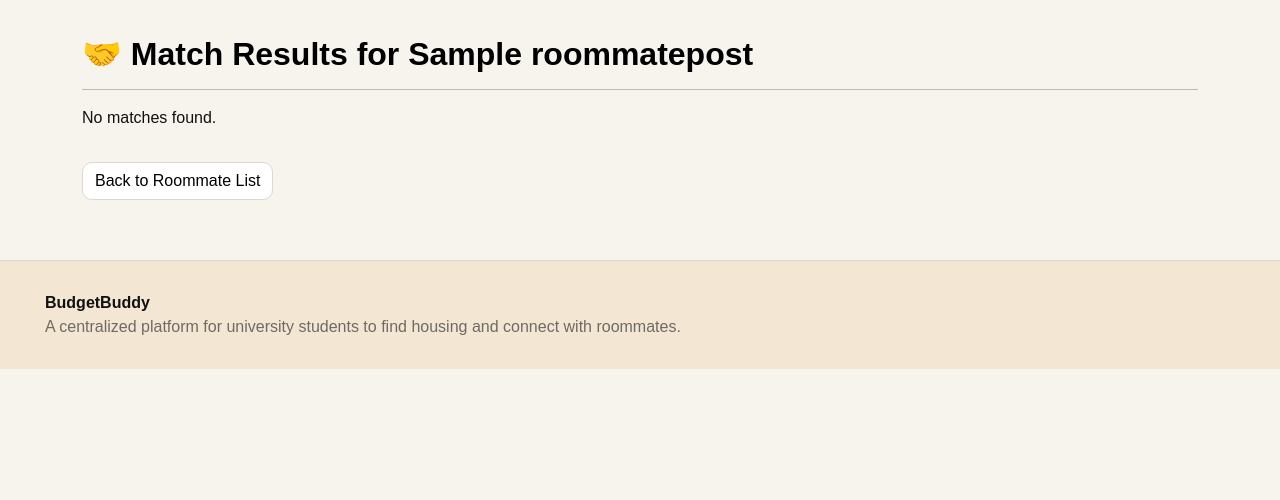
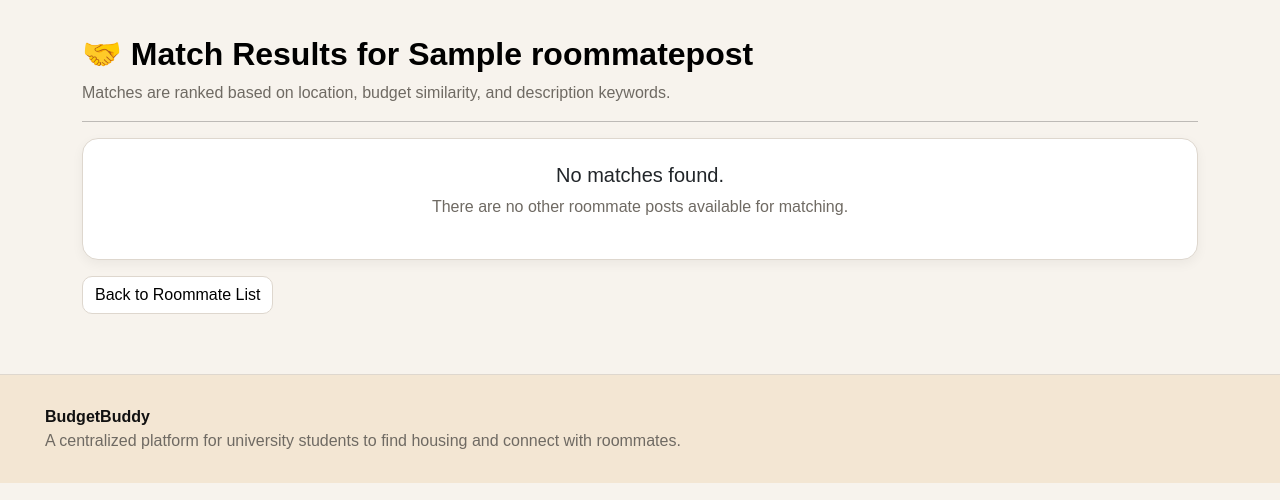
Before and after one commit to GordanEatCodes/GitProject-BudgetBuddy, a Django app: page /roommates/match/1/ in a window 1280 px wide. Shown: the part 83-583 px from the top of the page. Run offline with Django 5.2, Linux system fonts and the light colour scheme; tables that the repository leaves empty hold one stand-in row (values such as "Sample post").

Commit message:
add matching explanation

```diff
--- a/roommate/templates/roommate/match.html
+++ b/roommate/templates/roommate/match.html
@@ -4,9 +4,13 @@
 
 <h2>🤝 Match Results for {{ current.title }}</h2>
 
+<p class="text-muted">
+    Matches are ranked based on location, budget similarity, and description keywords.
+</p>
+
 <hr>
 
-{% for post, score in matches %}
+{% for post, score, reasons in matches %}
 
 <div class="card mb-3 p-3 shadow-sm">
 
@@ -22,15 +26,32 @@
         Posted on: {{ post.created_at|date:"d M Y, h:i A" }}
     </p>
 
-    <span class="badge bg-success">
+    <span class="badge bg-success mb-3">
         Match Score: {{ score }}
     </span>
+
+    <h6>Why matched?</h6>
+
+    <ul>
+        {% for reason in reasons %}
+            <li>{{ reason }}</li>
+        {% endfor %}
+    </ul>
+
+    <a href="{% url 'roommate_detail' post.id %}" class="btn btn-sm btn-dark">
+        View Details
+    </a>
 
 </div>
 
 {% empty %}
 
-<p>No matches found.</p>
+<div class="card p-4 text-center shadow-sm">
+    <h5>No matches found.</h5>
+    <p class="text-muted">
+        There are no other roommate posts available for matching.
+    </p>
+</div>
 
 {% endfor %}
 
--- a/roommate/views.py
+++ b/roommate/views.py
@@ -100,21 +100,37 @@ def match_roommates(request, id):
 
     for post in all_posts:
         score = 0
+        reasons = []
 
         if current_user_post.location.lower() == post.location.lower():
             score += 3
+            reasons.append("Same location")
+        else:
+            reasons.append("Different location")
 
         budget_diff = abs(float(current_user_post.budget) - float(post.budget))
 
         if budget_diff <= 100:
             score += 3
+            reasons.append("Budget difference is within RM100")
         elif budget_diff <= 300:
             score += 1
+            reasons.append("Budget difference is within RM300")
+        else:
+            reasons.append("Budget difference is more than RM300")
 
-        common_words = set(current_user_post.description.lower().split()) & set(post.description.lower().split())
-        score += len(common_words)
+        current_words = set(current_user_post.description.lower().split())
+        post_words = set(post.description.lower().split())
 
-        results.append((post, score))
+        common_words = current_words & post_words
+
+        if common_words:
+            score += len(common_words)
+            reasons.append("Similar keywords: " + ", ".join(common_words))
+        else:
+            reasons.append("No similar description keywords")
+
+        results.append((post, score, reasons))
 
     results.sort(key=lambda x: x[1], reverse=True)
 
```
